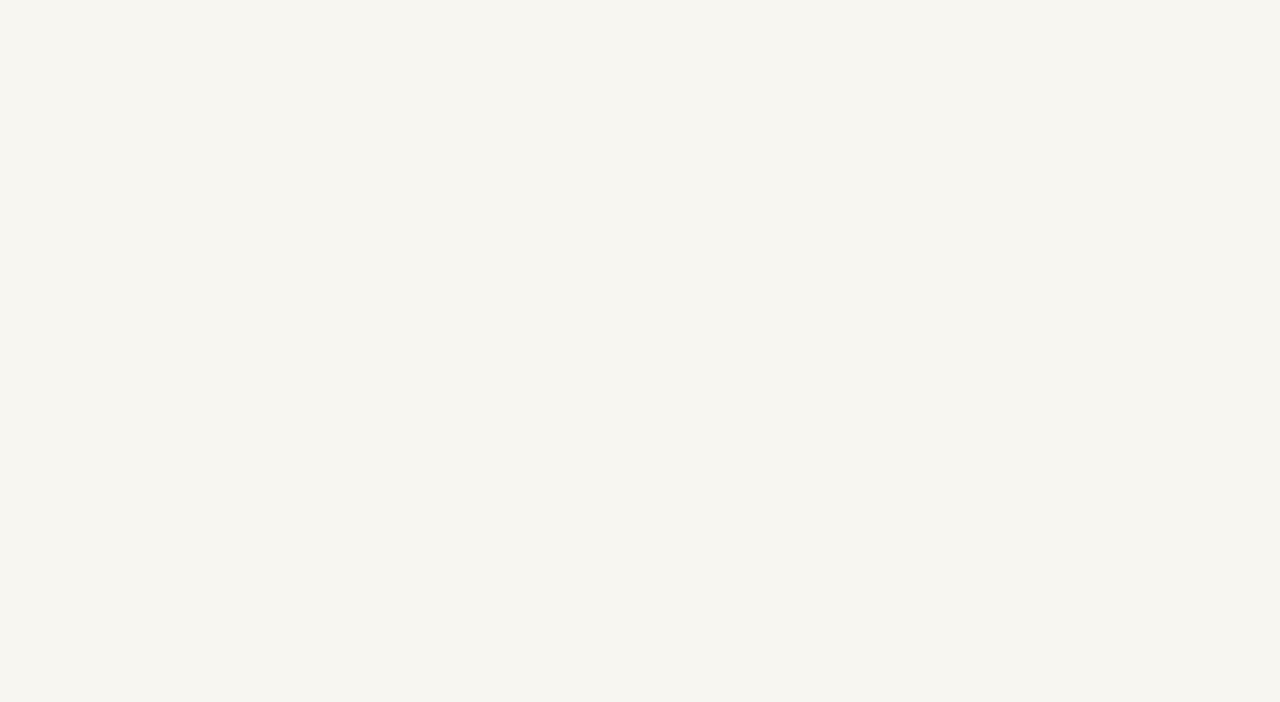
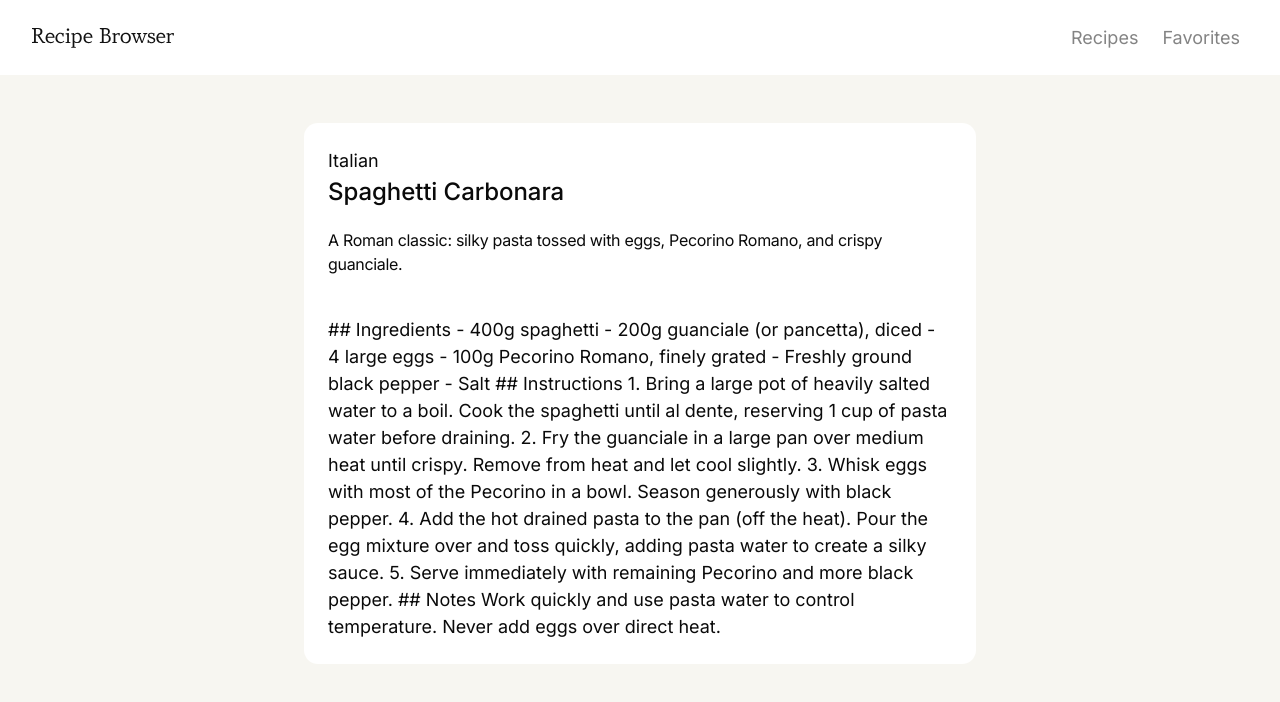
Before and after one commit to tripleten-com/ai-se_recipe-browser_react-router, a React (Vite) app: page /recipes/1 in a window 1280 px wide. Before the commit this address had no page. Shown: the top 702 px of the page. Built offline with nearby package versions, Linux system fonts and the light colour scheme.

Commit message:
lesson 5

```diff
--- a/src/components/App/App.tsx
+++ b/src/components/App/App.tsx
@@ -5,6 +5,7 @@ import { Routes, Route } from "react-router-dom";
 import { allRecipes } from "../../data/recipes";
 import HomePage from "../../pages/HomePage";
 import FavoritesPage from "../../pages/FavoritesPage";
+import RecipePage from "../../pages/RecipePage";
 import AppLayout from "../AppLayout/AppLayout";
 import "./App.css";
 
@@ -68,6 +69,7 @@ function App() {
             />
           }
         />
+        <Route path="/recipes/:id" element={<RecipePage recipes={recipes} />} />
       </Route>
     </Routes>
   );
--- /dev/null
+++ b/src/pages/RecipePage.tsx
@@ -0,0 +1,30 @@
+import { useParams } from "react-router-dom";
+
+import type { Recipe } from "../types";
+
+type Props = {
+  recipes: Recipe[];
+};
+
+function RecipePage({ recipes }: Props) {
+  const { id } = useParams();
+
+  const recipe = recipes.find((p) => p.id === id);
+
+  if (!recipe) {
+    return <p className="app__message">Recipe not found.</p>;
+  }
+
+  return (
+    <article className="app__container">
+      <div className="recipe-detail">
+        <span>{recipe.category}</span>
+        <h1>{recipe.title}</h1>
+        <p>{recipe.description}</p>
+        <div>{recipe.content}</div>
+      </div>
+    </article>
+  );
+}
+
+export default RecipePage;
```
